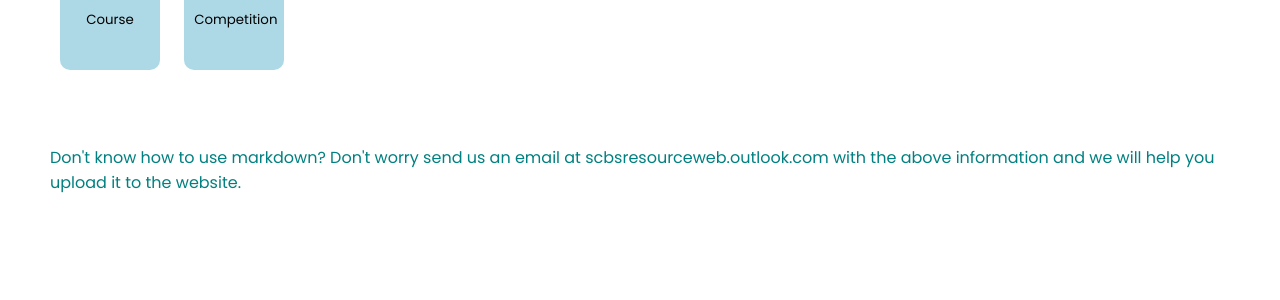
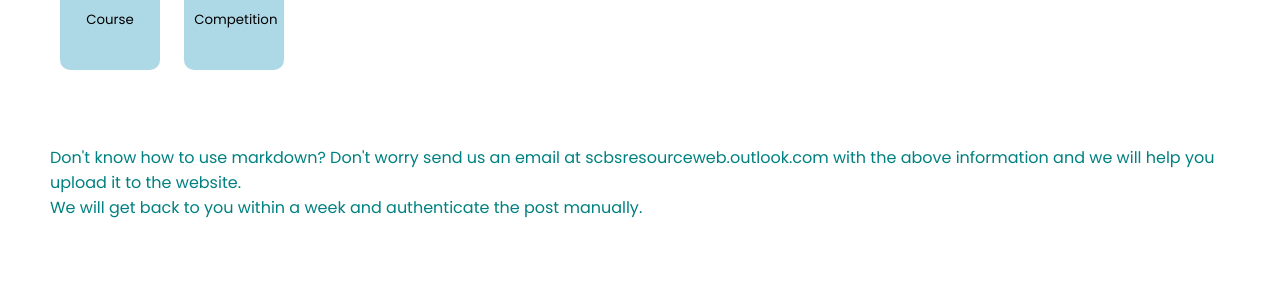
Before and after one commit to crocodile27/SCBASIS_Website, a Django app: page /create_guides in a window 1280 px wide. Shown: the part 435-735 px from the top of the page. Run offline with Django 3.2, Linux system fonts and the light colour scheme; some libraries are stand-ins or nearby versions.

Commit message:
added notification to user about authentication

```diff
--- a/SCBASIS/templates/scbasis/create_guides.html
+++ b/SCBASIS/templates/scbasis/create_guides.html
@@ -105,7 +105,8 @@
           <button class="submit-button" type="submit">Submit</button>
 
       </form>
-    <container class="bottom-hint"><p> Don't know how to use markdown? Don't worry send us an email at scbsresourceweb.outlook.com with the above information and we will help you upload it to the website.</p>
+    <container class="bottom-hint"><p> Don't know how to use markdown? Don't worry send us an email at scbsresourceweb.outlook.com with the above information and we will help you upload it to the website. </p>
+      <p> We will get back to you within a week and authenticate the post manually.</p>
     </container>
 
     </section>
```
